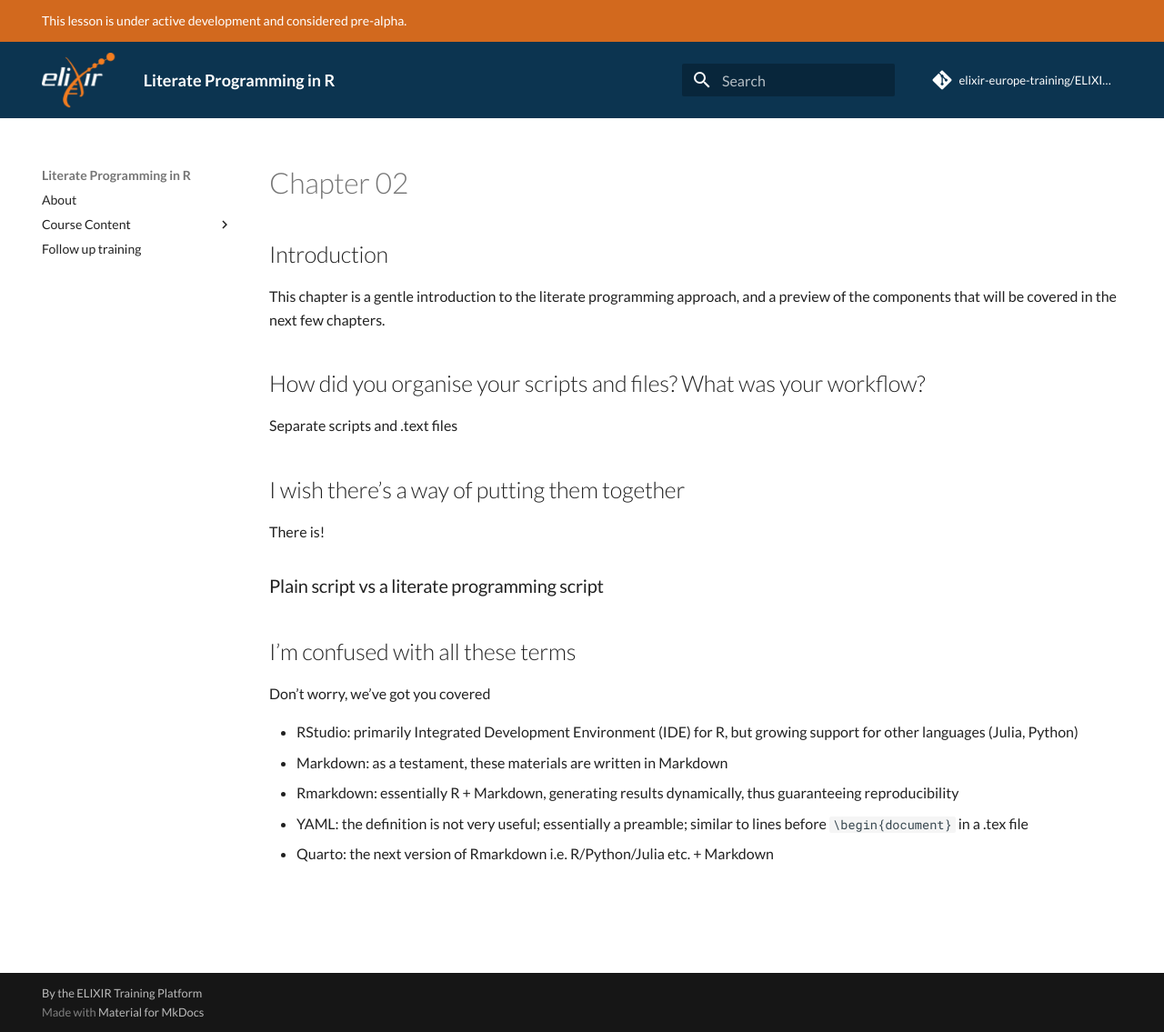
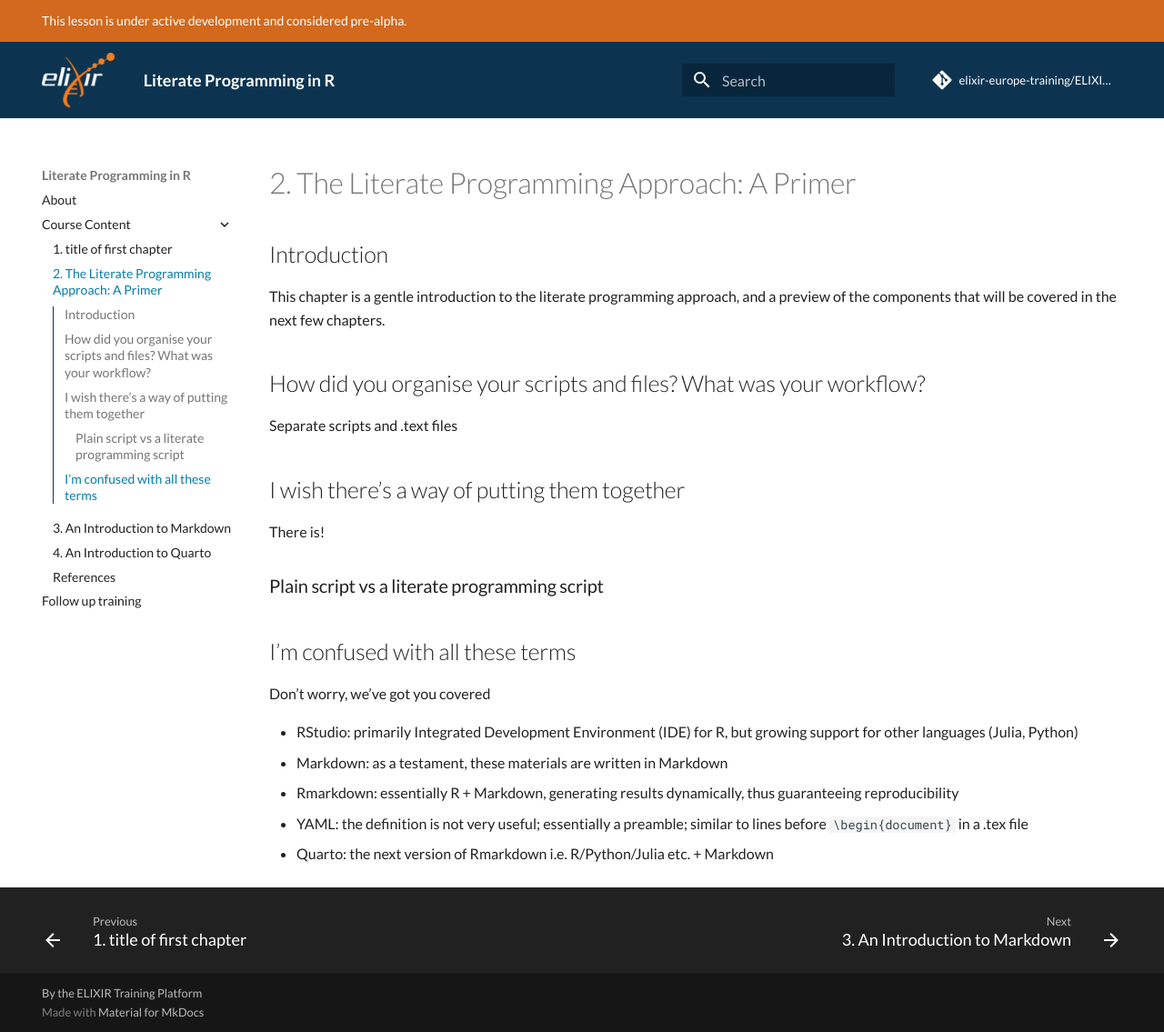
Before and after one commit to elixir-europe-training/ELIXIR-TrP-LiterateProgrammingR-CodeRep, an MkDocs documentation site: the page built from docs/chapters/chapter_02.md, in a window 1280 px wide and 1135 px high. Shown: the whole window at 91% size. Built offline with MkDocs 1.6.1 and Material for MkDocs 9.7.7, drawn with Linux system fonts in a browser that asks for light colours; comment, search, counter and statistics services are not loaded.

Commit message:
Update mkdocs.yml
Add line under course content for chapter 2 on literate programming approach

```diff
--- a/mkdocs.yml
+++ b/mkdocs.yml
@@ -3,6 +3,7 @@
     - About: index.md
     - Course Content:
       - "1. title of first chapter": chapters/chapter_01.md
+      - "2. The Literate Programming Approach: A Primer": chapters/chapter_02.md
       - "3. An Introduction to Markdown": chapters/chapter_03.md
       - "4. An Introduction to Quarto": chapters/Chapter_04.md
       - "References": chapters/references.md
```
